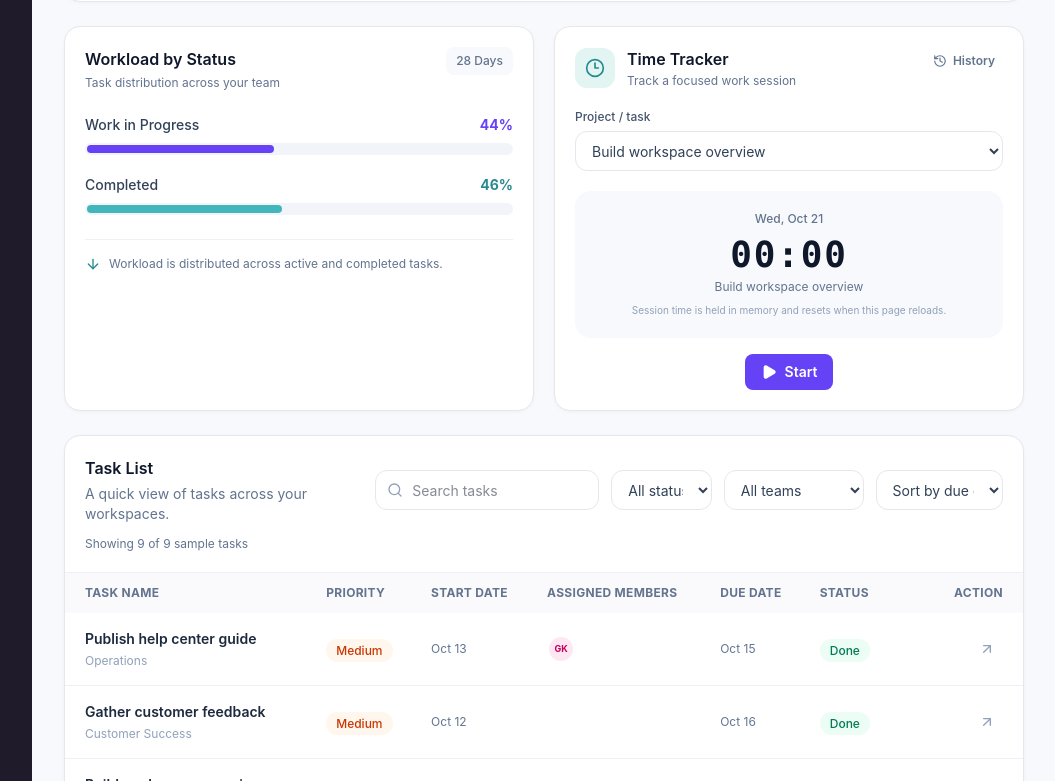
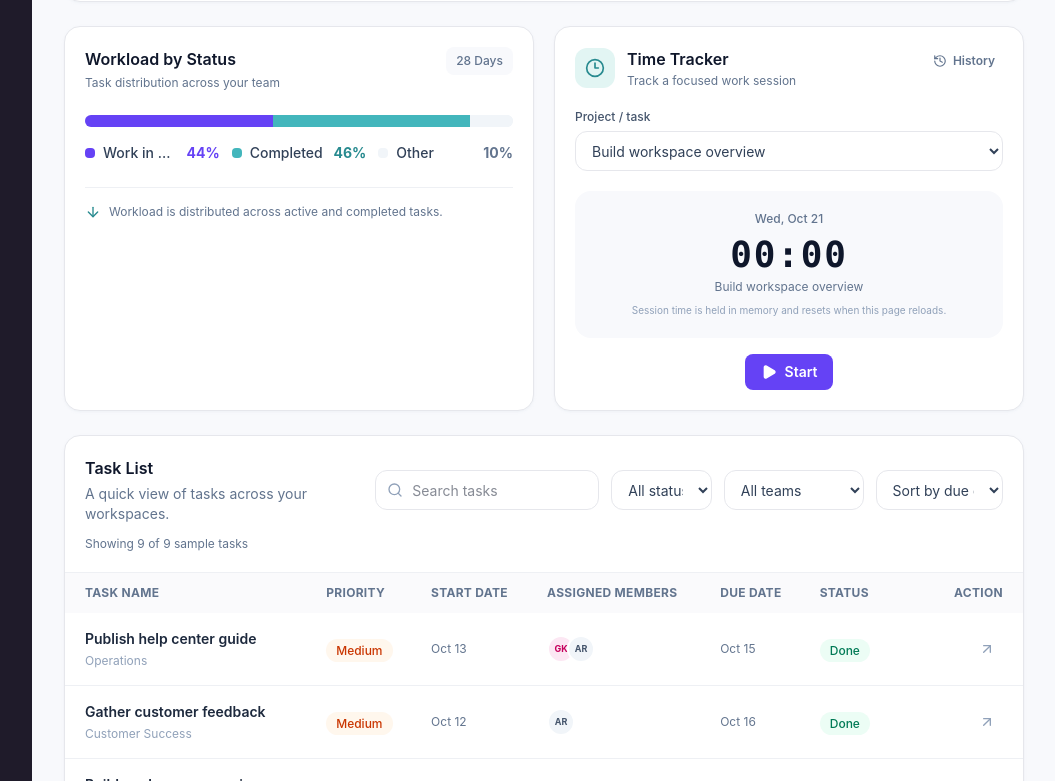
Before and after one commit to Dev-Mjarir08/Project-WorkSync, a React (Vite) app in the folder frontend/: page /admin/dashboard in a window 1280 px wide. Shown: the part 899-1680 px from the top of the page, without its empty margins (224-1279 px from the left). Built offline with nearby package versions, Linux system fonts and the light colour scheme.

Commit message:
added updated Dashboardpage

```diff
--- a/frontend/src/features/admin/pages/DashboardPage.jsx
+++ b/frontend/src/features/admin/pages/DashboardPage.jsx
@@ -40,6 +40,9 @@ const statIcons = {
 const formatDate = (date) =>
   new Intl.DateTimeFormat('en', { month: 'short', day: 'numeric' }).format(new Date(`${date}T12:00:00`));
 
+const getMemberInitials = (name) =>
+  name.trim().split(/\s+/).slice(0, 2).map((part) => part[0]).join('').toLocaleUpperCase();
+
 const DashboardPage = () => {
   const boards = adminService.getBoards();
   const [search, setSearch] = useState('');
@@ -80,7 +83,7 @@ const DashboardPage = () => {
           <p className="mb-2 text-sm font-semibold text-[#6542F5]">Your workspace at a glance</p>
           <h1 className="text-2xl font-bold tracking-tight text-slate-900 sm:text-3xl">Dashboard</h1>
           <p className="mt-2 max-w-2xl text-sm leading-6 text-slate-600">
-            Keep projects moving and see how your team’s work is progressing.
+            Keep projects moving and see how your team's work is progressing.
           </p>
         </div>
         <Link
@@ -222,15 +225,15 @@ const DashboardPage = () => {
                       <div className="flex -space-x-2">
                         {task.assigneeIds.map((memberId) => {
                           const member = memberById.get(memberId);
-                          if (!member) return null;
+                          const memberName = member?.name ?? memberId;
                           return (
                             <span
-                              key={member.id}
-                              title={member.name}
-                              aria-label={member.name}
-                              className={`grid size-7 place-items-center rounded-full border-2 border-white text-[9px] font-bold ${member.color}`}
+                              key={member?.id ?? memberId}
+                              title={memberName}
+                              aria-label={memberName}
+                              className={`grid size-7 place-items-center rounded-full border-2 border-white text-[9px] font-bold ${member?.color ?? 'bg-slate-100 text-slate-600'}`}
                             >
-                              {member.initials}
+                              {member?.initials ?? getMemberInitials(memberName)}
                             </span>
                           );
                         })}
@@ -263,6 +266,9 @@ const DashboardPage = () => {
   );
 };
 
+const workloadTotal = workloadStatus.reduce((sum, item) => sum + item.value, 0);
+const otherWorkloadPercentage = Math.max(0, 100 - workloadTotal);
+
 const WorkloadCard = () => (
   <section aria-labelledby="workload-title" className="rounded-2xl border border-[#E6E7EC] bg-white p-5 shadow-sm shadow-slate-200/30">
     <div className="flex items-start justify-between gap-3">
@@ -272,27 +278,49 @@ const WorkloadCard = () => (
       </div>
       <span className="rounded-lg bg-[#F8F9FC] px-2.5 py-1.5 text-xs font-medium text-slate-500">28 Days</span>
     </div>
-    <div className="mt-6 space-y-5">
+    <div
+      role="group"
+      aria-label={`Workload by status: ${workloadStatus.map((item) => `${item.label} ${item.value}%`).join(', ')}, Other ${otherWorkloadPercentage}%`}
+      className="mt-6 flex h-3 overflow-hidden rounded-full bg-slate-100"
+    >
       {workloadStatus.map((item) => (
-        <div key={item.id}>
-          <div className="flex items-center justify-between gap-3 text-sm">
-            <span className="font-medium text-slate-700">{item.label}</span>
-            <span className={`font-bold ${item.textColor}`}>{item.value}%</span>
-          </div>
-          <div
-            role="progressbar"
-            aria-label={item.label}
-            aria-valuemin={0}
-            aria-valuemax={100}
-            aria-valuenow={item.value}
-            className="mt-2 flex h-3 gap-1 overflow-hidden rounded-full bg-slate-100 p-0.5"
-          >
-            <span className={`h-full rounded-full ${item.color}`} style={{ width: `${item.value}%` }} />
-            <span className="h-full flex-1 rounded-full bg-slate-100" />
-          </div>
-        </div>
+        <span
+          key={item.id}
+          role="img"
+          aria-label={`${item.label}: ${item.value}%`}
+          className={`h-full ${item.color}`}
+          style={{ width: `${item.value}%` }}
+        />
       ))}
+      {otherWorkloadPercentage > 0 && (
+        <span
+          role="img"
+          aria-label={`Other: ${otherWorkloadPercentage}%`}
+          className="h-full bg-slate-100"
+          style={{ width: `${otherWorkloadPercentage}%` }}
+        />
+      )}
     </div>
+    <ul className="mt-4 grid gap-3 sm:grid-cols-3">
+      {workloadStatus.map((item) => (
+        <li key={item.id} className="flex items-center justify-between gap-2 text-sm">
+          <span className="flex min-w-0 items-center gap-2 font-medium text-slate-700">
+            <span aria-hidden="true" className={`size-2.5 shrink-0 rounded-sm ${item.color}`} />
+            <span className="truncate">{item.label}</span>
+          </span>
+          <span className={`font-bold ${item.textColor}`}>{item.value}%</span>
+        </li>
+      ))}
+      {otherWorkloadPercentage > 0 && (
+        <li className="flex items-center justify-between gap-2 text-sm">
+          <span className="flex min-w-0 items-center gap-2 font-medium text-slate-700">
+            <span aria-hidden="true" className="size-2.5 shrink-0 rounded-sm bg-slate-100" />
+            <span>Other</span>
+          </span>
+          <span className="font-bold text-slate-500">{otherWorkloadPercentage}%</span>
+        </li>
+      )}
+    </ul>
     <div className="mt-6 flex items-center gap-2 border-t border-[#EEF0F4] pt-4 text-xs text-slate-500">
       <ArrowDown aria-hidden="true" className="size-4 text-[#278A8F]" />
       <span>Workload is distributed across active and completed tasks.</span>
```
